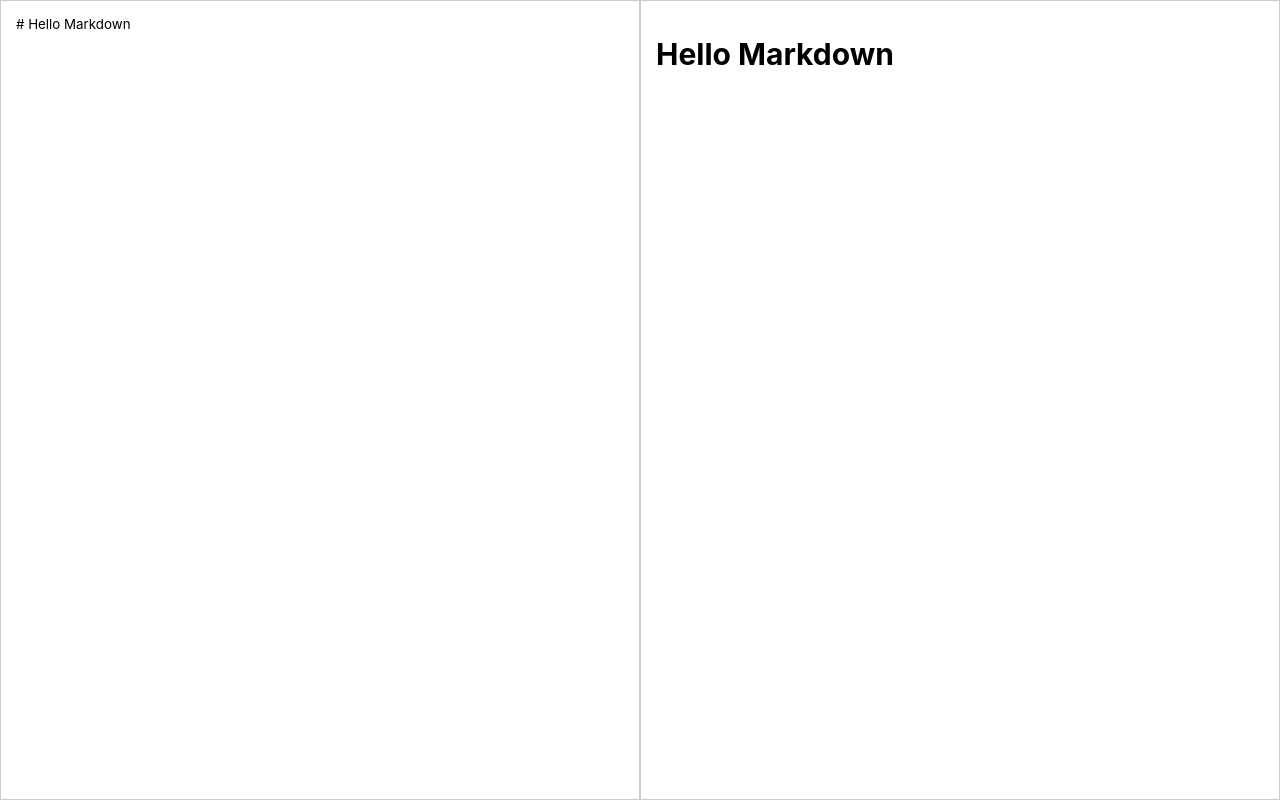
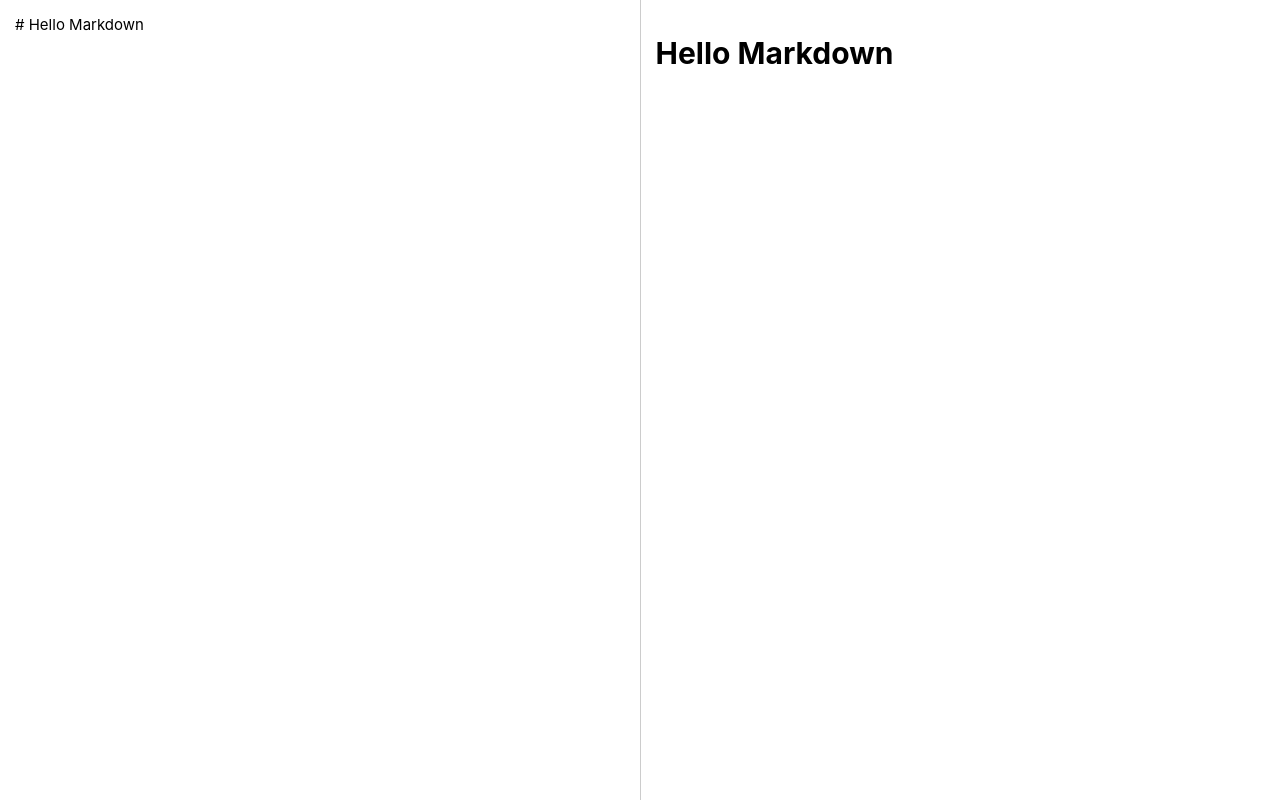
Before and after one commit to zhenghaoyang24/mdeditor, a Vue app: page / in a window 1280 px wide. Built offline with nearby package versions, Linux system fonts and the light colour scheme; a web font is replaced by a local one.

Commit message:
feat:add localStorage

```diff
--- a/src/components/MdEditor.vue
+++ b/src/components/MdEditor.vue
@@ -1,9 +1,16 @@
 <script setup lang="ts">
-import { ref, computed, onMounted } from 'vue'
+import { ref, computed, onMounted ,watch} from 'vue'
 import { marked } from 'marked'
 import 'github-markdown-css' // 引入 GitHub Markdown CSS
 
-const markdownText = ref('# Hello Markdown')
+// 从 localStorage 中读取之前保存的内容，如果没有则使用默认值
+const markdownText = ref(localStorage.getItem('markdownText') || '# Hello Markdown')
+
+// 监听 markdownText 的变化，并将其保存到 localStorage
+watch(markdownText, (newValue) => {
+    // 当 markdownText 的值发生变化时，将新值保存到 localStorage 中
+    localStorage.setItem('markdownText', newValue)
+})
 
 const htmlContent = computed(() => {
     return marked(markdownText.value)
@@ -79,13 +86,14 @@ onMounted(() => {
 }
 
 .editor {
-
+    font-size: 1rem;
     flex: 1;
     padding: 1rem;
     box-sizing: border-box;
-    border: 1px solid #ccc;
+    border: none;
     font-family: MapleMono,Inter;
     resize: none;
+    outline: none;
 
 }
 
@@ -93,7 +101,7 @@ onMounted(() => {
     flex: 1;
     box-sizing: border-box;
     padding: 1rem;
-    border: 1px solid #ccc;
+    border-left: 1px solid #ccc;
     overflow-y: auto;
     font-family: MapleMono,Inter;
 }
```
